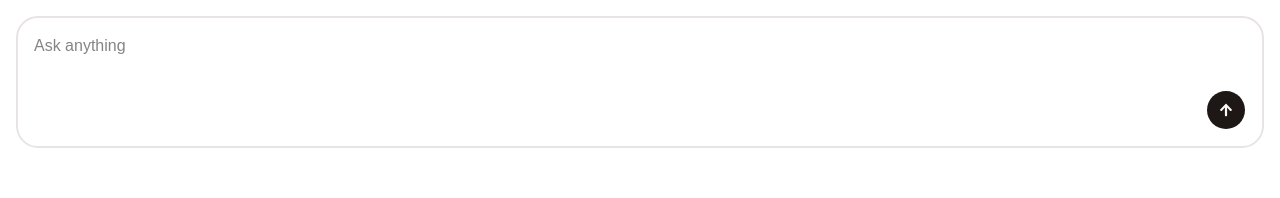
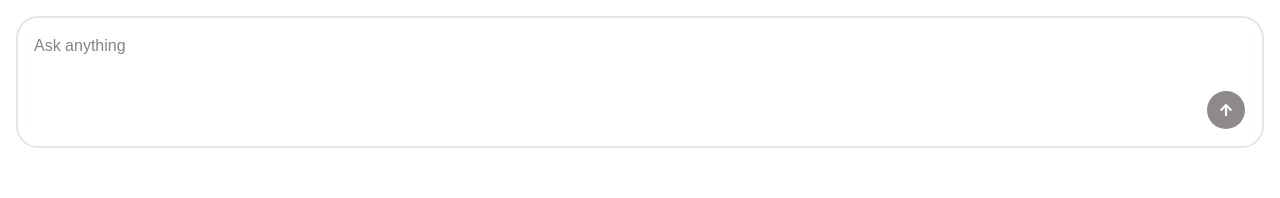
Before and after one commit to MyatSuMon253/ai-chat, a React (Vite) app in the folder packages/client/: page / in a window 1280 px wide. Shown: the top 198 px of the page. Built offline with nearby package versions, Linux system fonts and the light colour scheme.

Commit message:
feat: handle form submission

```diff
--- a/packages/client/package.json
+++ b/packages/client/package.json
@@ -19,6 +19,7 @@
       "radix-ui": "^1.4.3",
       "react": "^19.2.6",
       "react-dom": "^19.2.6",
+      "react-hook-form": "^7.76.1",
       "react-icons": "^5.6.0",
       "shadcn": "^4.8.0",
       "tailwind-merge": "^3.6.0",
--- a/packages/client/src/components/ChatBot.tsx
+++ b/packages/client/src/components/ChatBot.tsx
@@ -1,18 +1,50 @@
 import { FaArrowUp } from 'react-icons/fa';
 import { Button } from './ui/button';
+import { useForm } from 'react-hook-form';
+import type { KeyboardEvent } from 'react';
+
+type FormData = {
+   prompt: string;
+};
 
 const ChatBot = () => {
+   const { register, handleSubmit, reset, formState } = useForm<FormData>();
+
+   const onSubmit = (data: FormData) => {
+      console.log(data);
+      reset();
+   };
+
+   const onKeyDown = (e: KeyboardEvent<HTMLFormElement>) => {
+      if (e.key === 'Enter' && !e.shiftKey) {
+         e.preventDefault();
+         handleSubmit(onSubmit)();
+      }
+   };
+
    return (
-      <div className="flex flex-col gap-2 items-end p-4 border-2 rounded-3xl">
+      <form
+         onSubmit={handleSubmit(onSubmit)}
+         onKeyDown={onKeyDown}
+         className="flex flex-col gap-2 items-end p-4 border-2 rounded-3xl"
+      >
          <textarea
+            {...register('prompt', {
+               required: true,
+               validate: (data) => data.trim().length > 0,
+            })}
             className="w-full border-0 focus:outline-0 resize-none"
             placeholder="Ask anything"
             maxLength={1000}
          />
-         <Button size="icon" className="rounded-full">
+         <Button
+            disabled={!formState.isValid}
+            size="icon"
+            className="rounded-full"
+         >
             <FaArrowUp />
          </Button>
-      </div>
+      </form>
    );
 };
 
```
Also changed, not shown: 1 other file (tests, documents, lock files or other folders).
